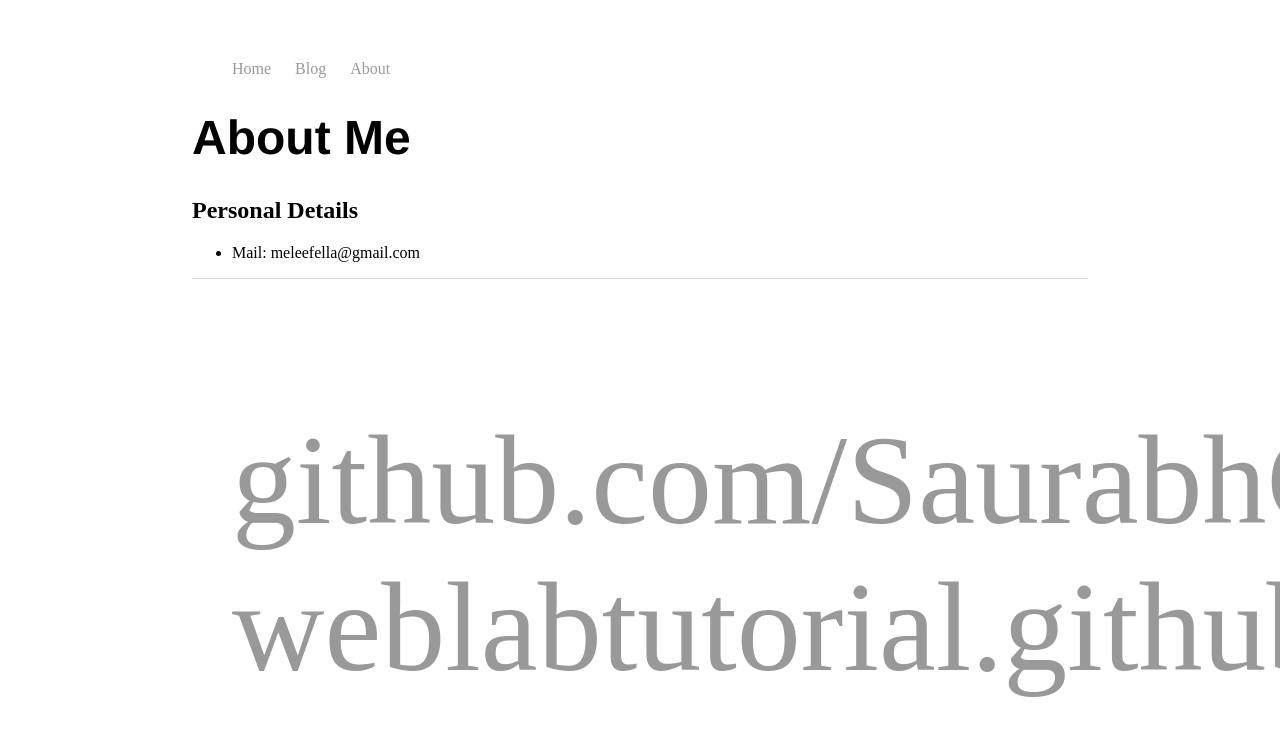
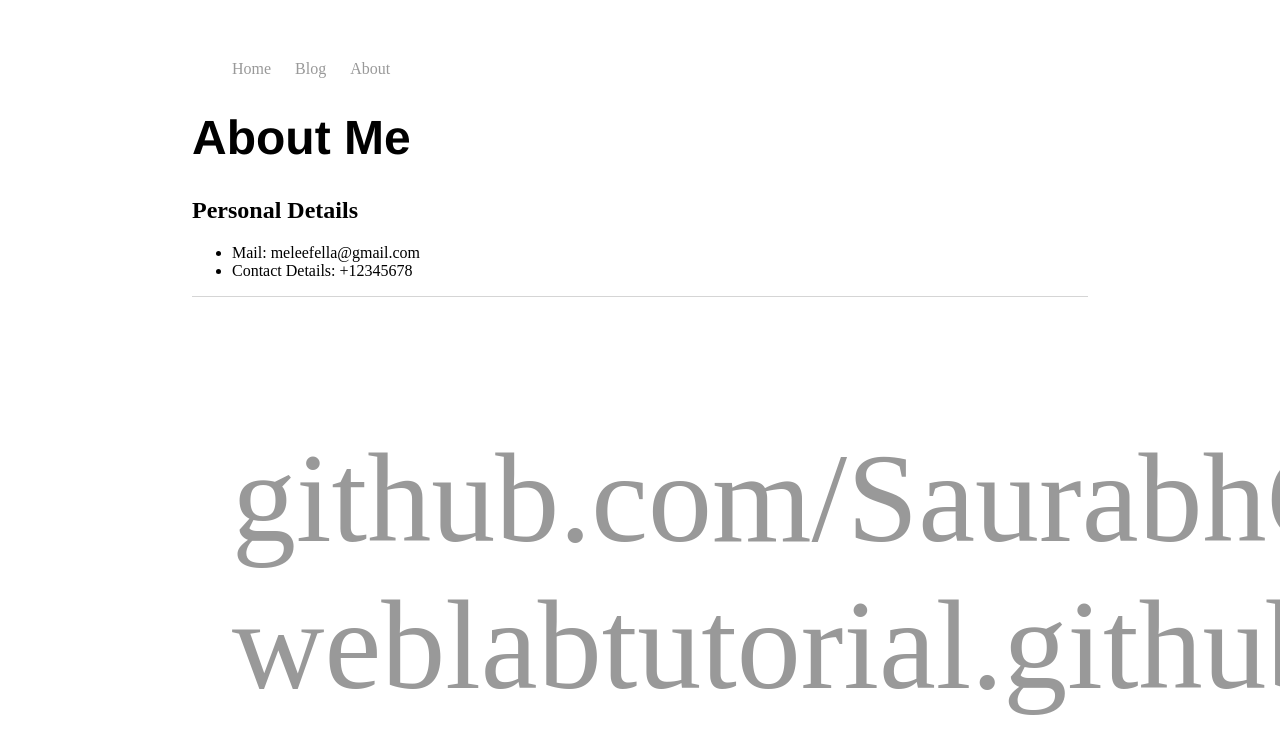
Before and after one commit to SaurabhGN/SaurabhGN.github.io, a Jekyll site: the page built from about/index.html, in a window 1280 px wide. Shown: the top 754 px of the page. Built offline with Jekyll 4.4.1, drawn with Linux system fonts in a browser that asks for light colours.

Commit message:
Update index.html

```diff
--- a/about/index.html
+++ b/about/index.html
@@ -6,3 +6,4 @@ title: About Me
 <h2> Personal Details </h2>
 <ul>
   <li> Mail: meleefella@gmail.com </li>
+  <li> Contact Details: +12345678 </li>
```
